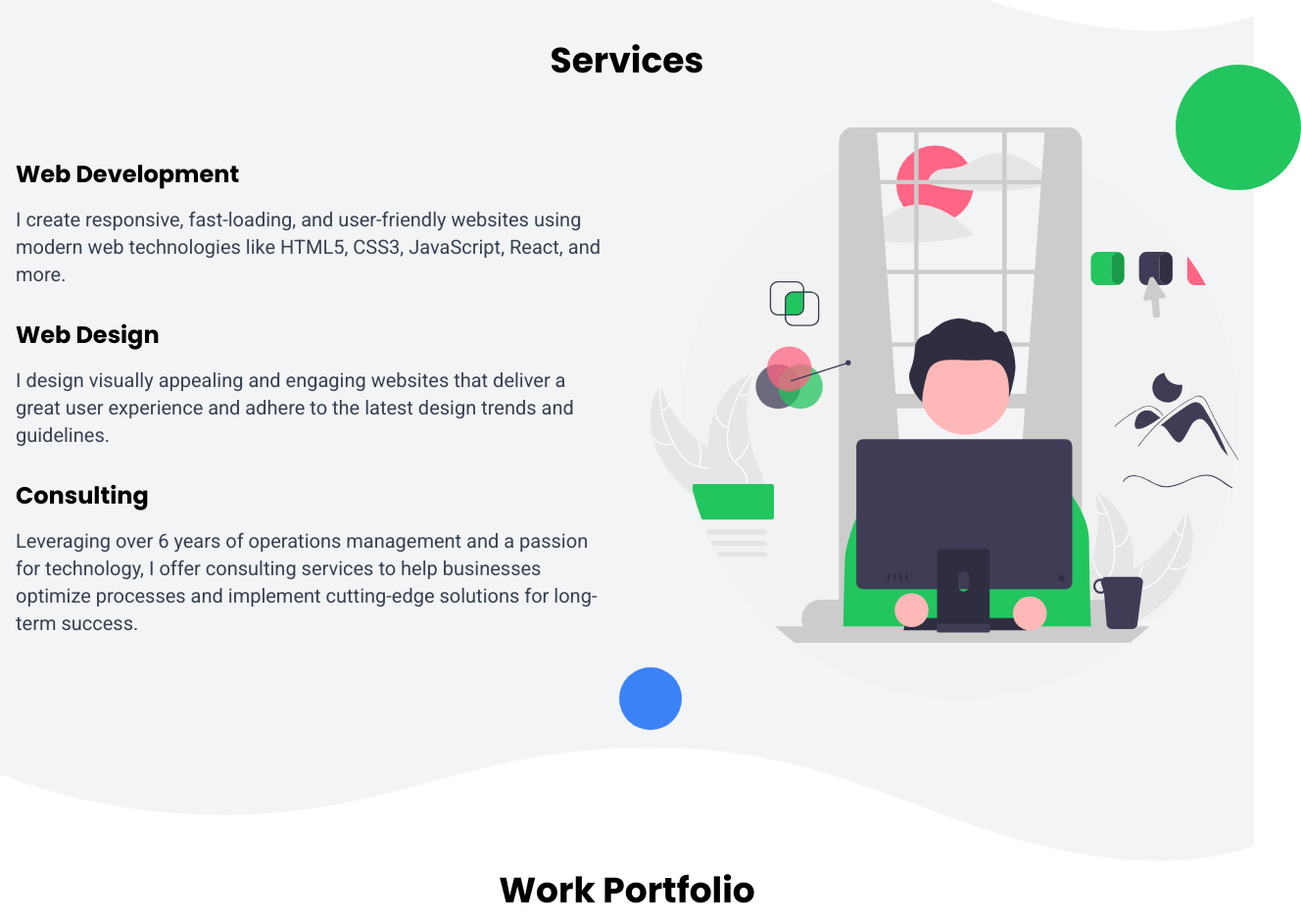
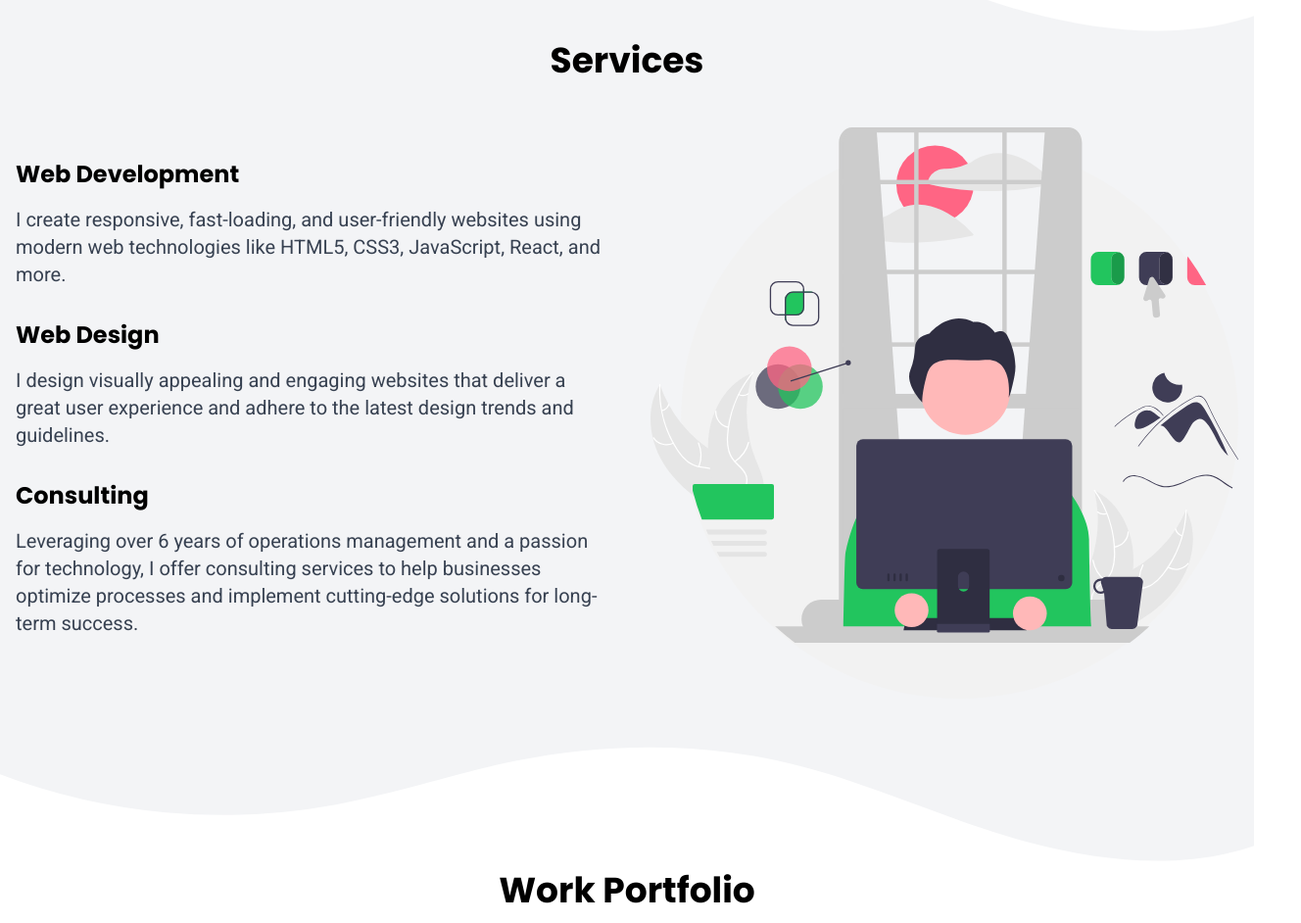
Before and after one commit to alhajjkhalid/portfolio, a website: page index.html in a window 1280 px wide. Shown: the part 1380-2322 px from the top of the page at 98% size, 1328 px wide, since content can reach past the window. Drawn offline with nearby package versions, Linux system fonts and the light colour scheme.

Commit message:
fixed overflow issue

```diff
--- a/index.html
+++ b/index.html
@@ -44,14 +44,14 @@ https://cdn.jsdelivr.net/npm/kute.js@2.2.4/dist/kute.min.js
     />
     <title>Document</title>
   </head>
-  <body class="bg-theme text-theme">
+  <body class="bg-theme text-theme overflow-x-hidden">
     <div
       id="preloader"
       class="fixed inset-0 w-full h-full z-50 bg-white flex items-center justify-center"
     >
       <div class="loader"></div>
     </div>
-
+    <!-- NAVIGATION BAR -->
     <nav
       class="navbar nav-theme bg-white border-gray-200 dark:bg-gray-900 sticky top-0 z-50"
     >
@@ -278,18 +278,15 @@ https://cdn.jsdelivr.net/npm/kute.js@2.2.4/dist/kute.min.js
               </p>
             </div>
           </div>
-          <div class="relative w-full h-auto" data-aos="fade-left">
+          <div
+            class="relative w-full h-auto overflow-hidden"
+            data-aos="fade-left"
+          >
             <img
               src="./images/undraw_designer_re_5v95.svg"
               alt="Web Development Services"
               class="w-full"
             />
-            <div
-              class="absolute top-0 right-0 w-32 h-32 bg-green-500 rounded-full -mt-16 -mr-16"
-            ></div>
-            <div
-              class="absolute bottom-0 left-0 w-16 h-16 bg-blue-500 rounded-full -mb-8 -ml-8"
-            ></div>
           </div>
         </div>
       </div>
```
